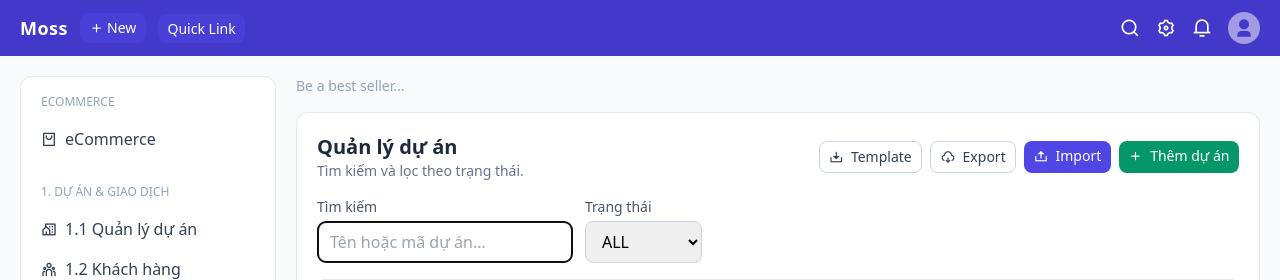
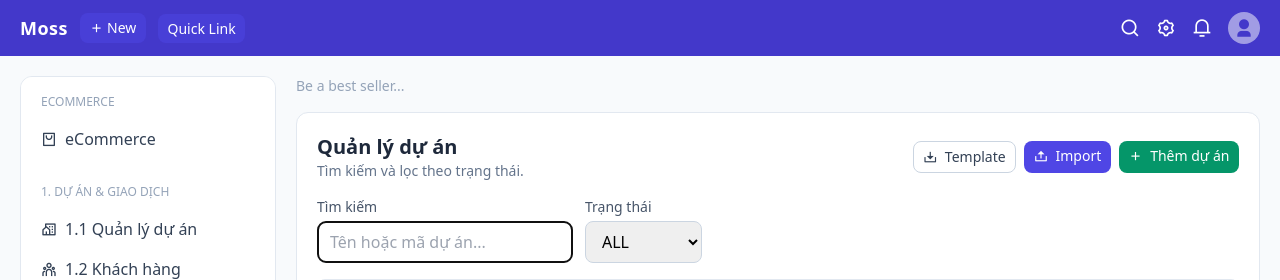
Before and after one commit to minhducpqt/authen_company_packageB, a Python web app: template templates/pages/projects/list.html in a window 1280 px wide. Shown: the top 280 px of the page. Run offline with Jinja, Linux system fonts and the light colour scheme; the template is opened without the code that fills it, so the values that code supplies are empty; some libraries are stand-ins or nearby versions.

Commit message:
remove button export

```diff
--- a/templates/pages/projects/list.html
+++ b/templates/pages/projects/list.html
@@ -9,9 +9,6 @@
     <div class="flex gap-2">
       <a href="/projects/template" class="topbtn border border-slate-300 bg-white text-slate-700">
         <i class="ri-download-2-line mr-1"></i> Template
-      </a>
-      <a href="/projects/export" class="topbtn border border-slate-300 bg-white text-slate-700">
-        <i class="ri-download-cloud-2-line mr-1"></i> Export
       </a>
       <a href="/projects/import" class="topbtn bg-indigo-600 text-white hover:bg-indigo-700">
         <i class="ri-upload-2-line mr-1"></i> Import
```
